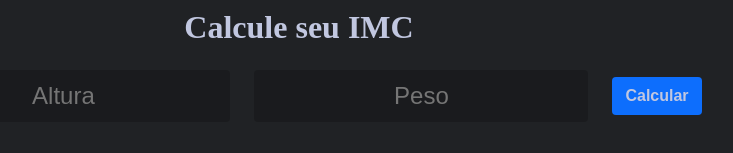
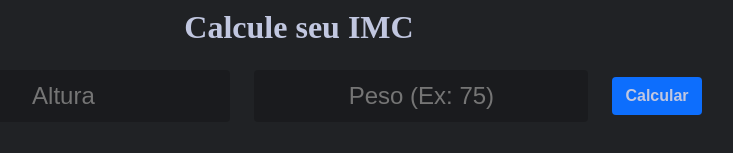
Before and after one commit to DouglasSuzukiDS/IMC-Calculator, a plain HTML site: page index.html in a window 1280 px wide. Shown: the part 315-468 px from the top of the page, without its empty margins (341-1074 px from the left). Drawn offline with Linux system fonts and the light colour scheme.

Commit message:
Readme File

```diff
--- a/index.html
+++ b/index.html
@@ -13,7 +13,7 @@
         <div id="inputArea" class="flex-center mb-5">
             <input type='text' class="input text-color" placeholder='Altura' id="altura"/>
 
-            <input type='text' class="input text-color" placeholder='Peso' id='peso' />
+            <input type='text' class="input text-color" placeholder='Peso (Ex: 75)' id='peso' />
 
             <button id='btn' class="btn btn-primary flex-center" onclick="calcIMC()">
                 Calcular
```
Also changed, not shown: script.js (+12 -2 lines), 1 other file.
